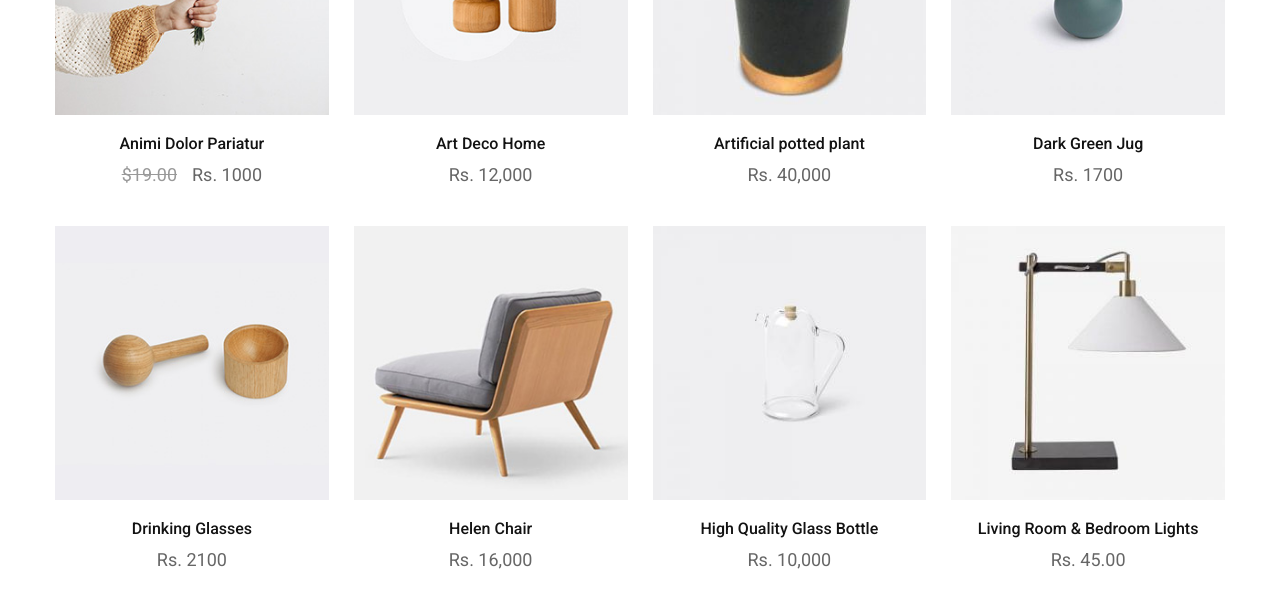
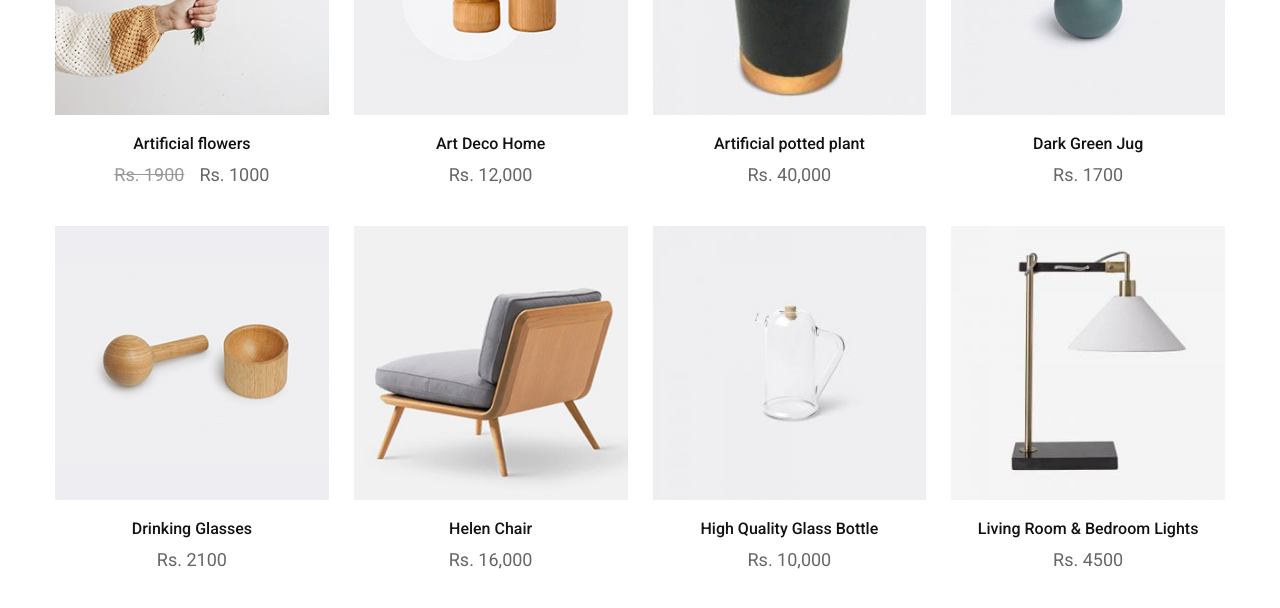
Before and after one commit to Harshitaaery/Vyapaar, a plain HTML site: page index.html in a window 1280 px wide. Shown: the part 1940-2548 px from the top of the page. Drawn offline with nearby package versions, Linux system fonts and the light colour scheme; a web font is replaced by a local one.

Commit message:
Update index.html

```diff
--- a/index.html
+++ b/index.html
@@ -451,11 +451,11 @@ Delhi, India        </address>
 
                 <div class="card-content">
                   <h3 class="h3">
-                    <a href="#" class="card-title">Animi Dolor Pariatur</a>
-                  </h3>
-
-                  <div class="card-price">
-                    <del class="del">$19.00</del>
+                    <a href="#" class="card-title">Artificial flowers</a>
+                  </h3>
+
+                  <div class="card-price">
+                    <del class="del">Rs. 1900</del>
 
                     <data class="price" value="10">Rs. 1000</data>
                   </div>
@@ -760,7 +760,7 @@ Delhi, India        </address>
                   </h3>
 
                   <div class="card-price">
-                    <data class="price" value="45">Rs. 45.00</data>
+                    <data class="price" value="45">Rs. 4500</data>
                   </div>
                 </div>
 
```
